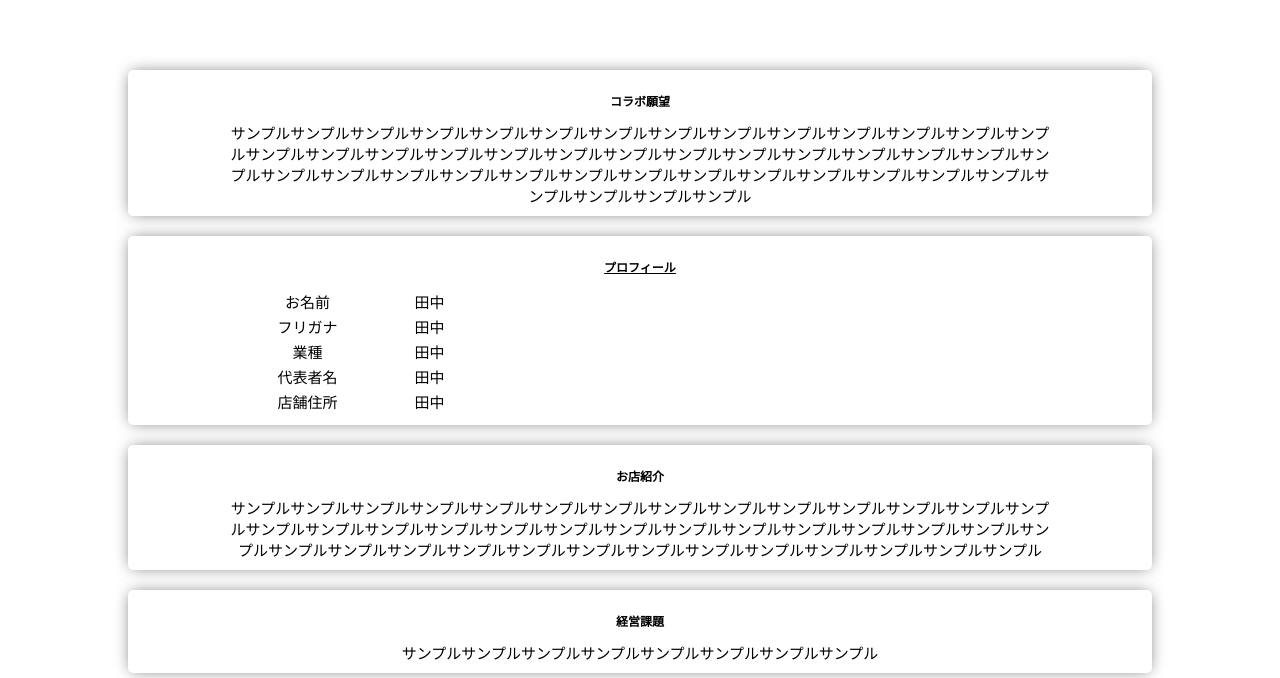
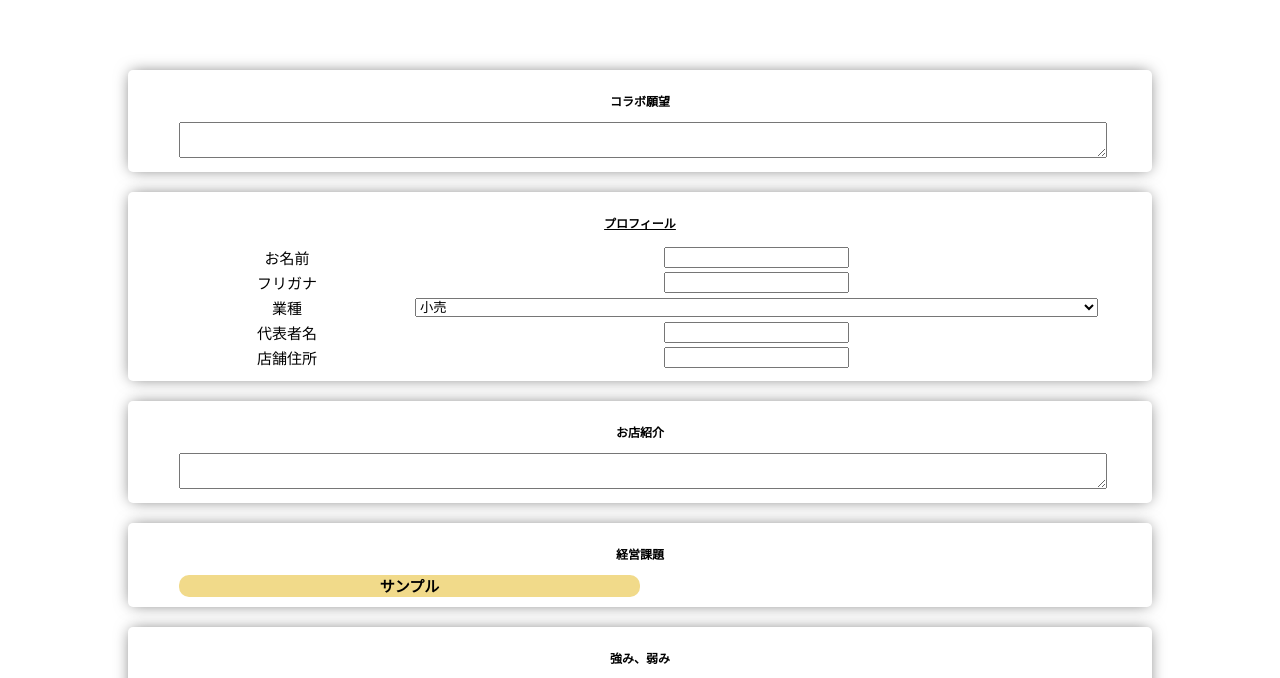
Before and after one commit to YukiMatsuda-NEEC/Ota-Collab, a Nuxt app: page / in a window 1280 px wide. Shown: the part 262-940 px from the top of the page. Built offline with nearby package versions, Linux system fonts and the light colour scheme.

Commit message:
add: profile input form

```diff
--- /dev/null
+++ b/components/otaInput.vue
@@ -0,0 +1,33 @@
+<template>
+  <div>
+    <textarea v-if="isTextarea" :value="inputValue"></textarea>
+    <input type="text" :value="inputValue" v-else />
+  </div>
+</template>
+<script>
+export default {
+  data() {
+    return {
+      inputValue: "",
+    };
+  },
+  props: {
+    isTextarea: {
+      type: Boolean,
+      required: false,
+      default: false,
+    },
+    value: {
+      type: String,
+      required: false,
+      default: "",
+    },
+  },
+};
+</script>
+<style lang="scss" scoped>
+textarea {
+  resize: vertical;
+  width: 100%;
+}
+</style>
--- /dev/null
+++ b/components/profiles.vue
@@ -0,0 +1,167 @@
+<template>
+  <section class="profiles" v-if="isInputMode">
+    <div class="profile">
+      <Title> コラボ願望 </Title>
+      サンプルサンプルサンプルサンプルサンプルサンプルサンプルサンプルサンプルサンプルサンプルサンプルサンプルサンプルサンプルサンプルサンプルサンプルサンプルサンプルサンプルサンプルサンプルサンプルサンプルサンプルサンプルサンプルサンプルサンプルサンプルサンプルサンプルサンプルサンプルサンプルサンプルサンプルサンプルサンプルサンプルサンプルサンプルサンプルサンプル
+    </div>
+    <div class="profile">
+      <Title :isUnderline="true"> プロフィール </Title>
+      <table>
+        <tr>
+          <td class="profile-title">お名前</td>
+          <td class="profile-value">{{ userName }}</td>
+        </tr>
+        <tr>
+          <td class="profile-title">フリガナ</td>
+          <td class="profile-value">{{ userName }}</td>
+        </tr>
+        <tr>
+          <td class="profile-title">業種</td>
+          <td class="profile-value">{{ userName }}</td>
+        </tr>
+        <tr>
+          <td class="profile-title">代表者名</td>
+          <td class="profile-value">{{ userName }}</td>
+        </tr>
+        <tr>
+          <td class="profile-title">店舗住所</td>
+          <td class="profile-value">{{ userName }}</td>
+        </tr>
+      </table>
+    </div>
+    <div class="profile">
+      <Title> お店紹介 </Title>
+      サンプルサンプルサンプルサンプルサンプルサンプルサンプルサンプルサンプルサンプルサンプルサンプルサンプルサンプルサンプルサンプルサンプルサンプルサンプルサンプルサンプルサンプルサンプルサンプルサンプルサンプルサンプルサンプルサンプルサンプルサンプルサンプルサンプルサンプルサンプルサンプルサンプルサンプルサンプルサンプルサンプル
+    </div>
+    <div class="profile">
+      <Title> 経営課題 </Title>
+      サンプルサンプルサンプルサンプルサンプルサンプルサンプルサンプル
+    </div>
+    <div class="profile">
+      <Title> 強み、弱み </Title>
+      サンプルサンプルサンプルサンプルサンプルサンプルサンプルサンプル
+    </div>
+  </section>
+  <section class="profiles" v-else>
+    <div class="profile">
+      <Title> コラボ願望 </Title>
+      <otaInput :isTextarea="true" />
+    </div>
+    <div class="profile">
+      <Title :isUnderline="true"> プロフィール </Title>
+      <table>
+        <tr>
+          <td class="profile-title">お名前</td>
+          <td class="profile-value">
+            <otaInput />
+          </td>
+        </tr>
+        <tr>
+          <td class="profile-title">フリガナ</td>
+          <td class="profile-value">
+            <otaInput />
+          </td>
+        </tr>
+        <tr>
+          <td class="profile-title">業種</td>
+          <td class="profile-value">
+            <select name="" id="">
+              <option value="">小売</option>
+              <option value="">配送</option>
+            </select>
+          </td>
+        </tr>
+        <tr>
+          <td class="profile-title">代表者名</td>
+          <td class="profile-value">
+            <otaInput />
+          </td>
+        </tr>
+        <tr>
+          <td class="profile-title">店舗住所</td>
+          <td class="profile-value">
+            <otaInput />
+          </td>
+        </tr>
+      </table>
+    </div>
+    <div class="profile">
+      <Title> お店紹介 </Title>
+      <otaInput :isTextarea="true" />
+    </div>
+    <div class="profile">
+      <Title> 経営課題 </Title>
+      <div class="profile-issues">
+        <input id="1" class="issue-checkbox" type="checkbox" v-model="issues" />
+        <label class="issue" for="1">サンプル</label>
+        <!-- TODO:v-forでの問題を自動挿入 -->
+      </div>
+    </div>
+    <div class="profile">
+      <Title> 強み、弱み </Title>
+      <otaInput :isTextarea="true" />
+    </div>
+  </section>
+</template>
+<script>
+import Title from "~/components/Title.vue";
+import otaInput from "~/components/otaInput.vue";
+export default {
+  name: "profiles",
+  components: {
+    Title,
+    otaInput,
+  },
+  data() {
+    return {
+      shopName: "のりや",
+      userName: "田中",
+      isInputMode: false,
+      issues: {},
+    };
+  },
+};
+</script>
+<style lang="scss" scoped>
+.profiles {
+  padding: 0 10%;
+  text-align: center;
+
+  .profile {
+    padding: 10px 5%;
+    border-radius: 5px;
+    margin: 20px 0;
+    box-shadow: 0px 0px 16px -3px rgba(0, 0, 0, 0.6);
+    font-size: 15px;
+    table {
+      width: 100%;
+    }
+    &-value {
+      padding-left: 20px;
+      select,
+      input {
+        width: 100%;
+      }
+    }
+    &-issues {
+      display: grid;
+      grid-template-columns: 50% 50%;
+
+      input {
+        display: none;
+      }
+      input:checked + label {
+        background-color: #f1da8a;
+      }
+      .issue {
+        background-color: #d9d9d9;
+        height: 22px;
+        width: 100%;
+        margin: auto;
+        font-weight: bold;
+        border-radius: 10px;
+      }
+    }
+  }
+}
+</style>
--- a/pages/index.vue
+++ b/pages/index.vue
@@ -16,49 +16,7 @@
       />
       <p class="shop-name">{{ shopName }}</p>
     </section>
-    <section class="profiles">
-      <div class="profile">
-        <Title> コラボ願望 </Title>
-        サンプルサンプルサンプルサンプルサンプルサンプルサンプルサンプルサンプルサンプルサンプルサンプルサンプルサンプルサンプルサンプルサンプルサンプルサンプルサンプルサンプルサンプルサンプルサンプルサンプルサンプルサンプルサンプルサンプルサンプルサンプルサンプルサンプルサンプルサンプルサンプルサンプルサンプルサンプルサンプルサンプルサンプルサンプルサンプルサンプル
-      </div>
-      <div class="profile">
-        <Title :isUnderline="true"> プロフィール </Title>
-        <table>
-          <tr>
-            <td class="profile-title">お名前</td>
-            <td class="profile-value">{{ userName }}</td>
-          </tr>
-          <tr>
-            <td class="profile-title">フリガナ</td>
-            <td class="profile-value">{{ userName }}</td>
-          </tr>
-          <tr>
-            <td class="profile-title">業種</td>
-            <td class="profile-value">{{ userName }}</td>
-          </tr>
-          <tr>
-            <td class="profile-title">代表者名</td>
-            <td class="profile-value">{{ userName }}</td>
-          </tr>
-          <tr>
-            <td class="profile-title">店舗住所</td>
-            <td class="profile-value">{{ userName }}</td>
-          </tr>
-        </table>
-      </div>
-      <div class="profile">
-        <Title> お店紹介 </Title>
-        サンプルサンプルサンプルサンプルサンプルサンプルサンプルサンプルサンプルサンプルサンプルサンプルサンプルサンプルサンプルサンプルサンプルサンプルサンプルサンプルサンプルサンプルサンプルサンプルサンプルサンプルサンプルサンプルサンプルサンプルサンプルサンプルサンプルサンプルサンプルサンプルサンプルサンプルサンプルサンプルサンプル
-      </div>
-      <div class="profile">
-        <Title> 経営課題 </Title>
-        サンプルサンプルサンプルサンプルサンプルサンプルサンプルサンプル
-      </div>
-      <div class="profile">
-        <Title> 強み、弱み </Title>
-        サンプルサンプルサンプルサンプルサンプルサンプルサンプルサンプル
-      </div>
-    </section>
+    <profiles />
   </div>
 </template>
 <style lang="scss" scoped>
@@ -93,37 +51,21 @@ header {
     top: -50px;
   }
 }
-.profiles {
-  padding: 0 10%;
-  text-align: center;
-
-  .profile {
-    padding: 10px 10%;
-    border-radius: 5px;
-    margin: 20px 0;
-    box-shadow: 0px 0px 16px -3px rgba(0, 0, 0, 0.6);
-    font-size: 15px;
-
-    &-title {
-      padding: 0 45px;
-    }
-    &-value {
-      padding-left: 30px;
-    }
-  }
-}
 </style>
 <script>
 import Title from "~/components/Title.vue";
+import profiles from "~/components/profiles.vue";
 export default {
   name: "IndexPage",
   components: {
     Title,
+    profiles,
   },
   data() {
     return {
       shopName: "のりや",
       userName: "田中",
+      isInputMode: false,
     };
   },
 };
```
